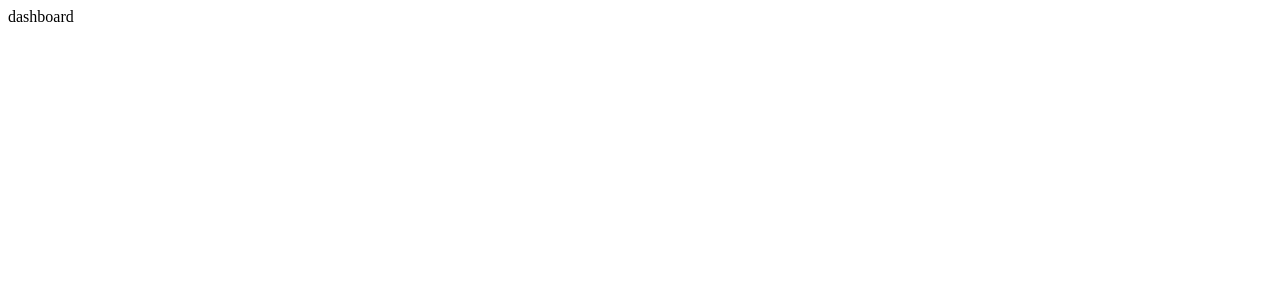
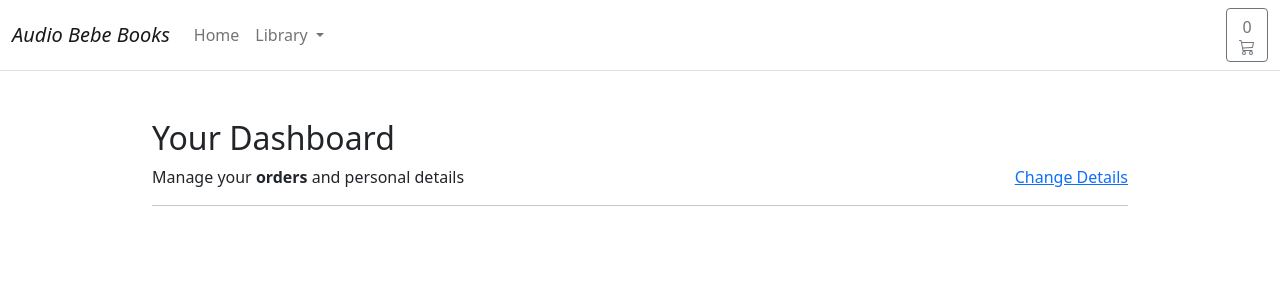
Before and after one commit to MariusBujor/ecommerce1, a Django app: page /account/dashboard/ in a window 1280 px wide. Before the commit the part shown is almost empty. Shown: the top 300 px of the page. Run offline with Django 3.2, Linux system fonts and the light colour scheme; a user stored in the database is signed in; data that the repository does not hold is empty.

Commit message:
Adding an  dasboard block / content for the dashboard page

```diff
--- a/templates/account/user/dashboard.html
+++ b/templates/account/user/dashboard.html
@@ -1 +1,20 @@
-dashboard
+{% extends "../../store/base.html" %}
+{% load static %}
+{% block title %} Dashboard {%endblock %}
+{% block content %}
+
+<main class="pt-5">
+    <div class="container" style="max-width: 1000px">
+        <div class="col-12">
+            <h1 class="h2">Your Dashboard</h1></div>
+            <div class="col-12 d-flex justify-content-between">
+                <div>Manage your <b>orders</b> and personal details</div>
+                <div><a href="">Change Details</a></div>
+            </div>
+            <hr />
+        </div>
+        <div class="container" style="max-width: 1000px">
+        </div>
+    </main>
+
+    {% endblock %}
```
